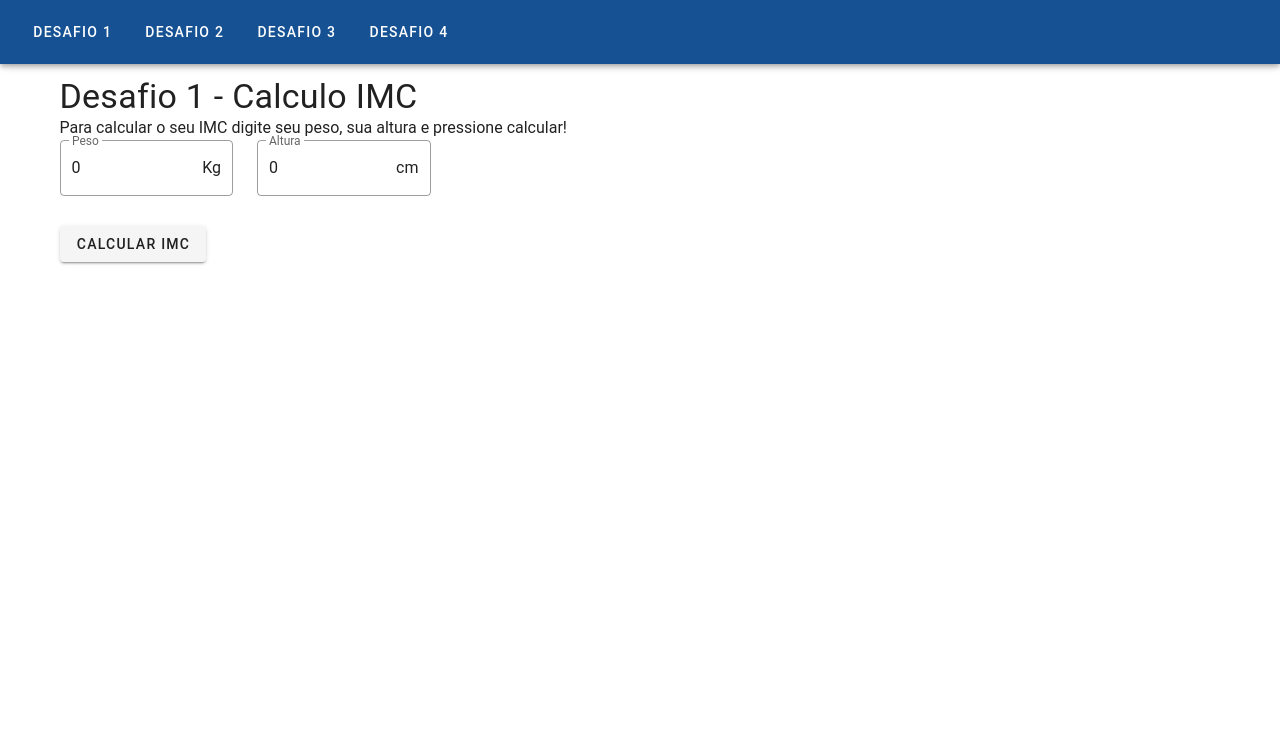
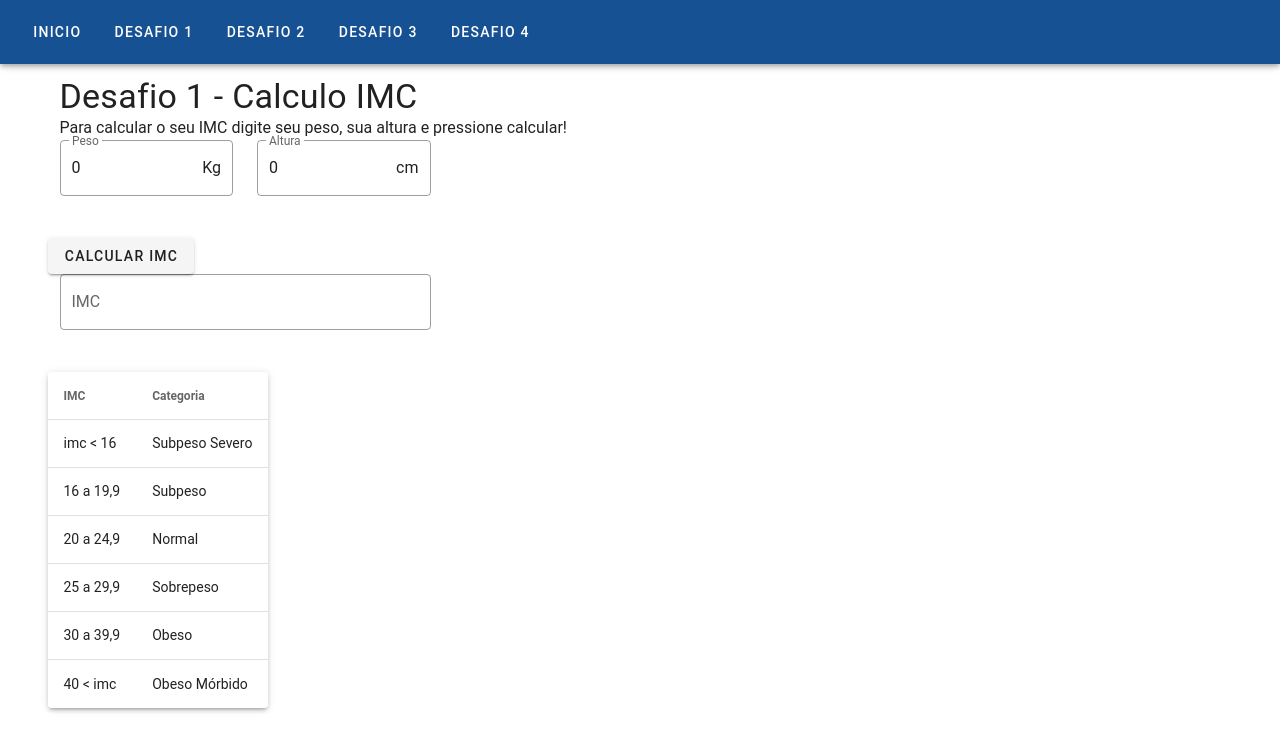
Before and after one commit to GuilhermeFelizardo/mandicTest, a Vue app: page /desafio1 in a window 1280 px wide. Shown: the top 752 px of the page. Built offline with nearby package versions, Linux system fonts and the light colour scheme; a small style sheet from the web is missing.

Commit message:
Melhorias no código

```diff
--- a/package.json
+++ b/package.json
@@ -13,6 +13,7 @@
     "roboto-fontface": "*",
     "vue": "^2.6.10",
     "vue-router": "^3.1.3",
+    "vue-the-mask": "^0.11.1",
     "vuetify": "^2.1.0",
     "vuex": "^3.1.2"
   },
--- a/src/App.vue
+++ b/src/App.vue
@@ -5,6 +5,9 @@
       dark
       color="primary"
     >
+      <v-btn text @click="$router.push(`/`)">
+        Inicio
+      </v-btn>
       <v-btn text @click="irRota(1)">
         Desafio 1
       </v-btn>
--- a/src/router/index.js
+++ b/src/router/index.js
@@ -4,6 +4,11 @@ import VueRouter from 'vue-router'
 Vue.use(VueRouter)
 
 const routes = [
+  {
+    path: '/',
+    name: 'Inicio',
+    component: () => import('../views/Inicio.vue')
+  },
   {
     path: '/desafio1',
     name: 'Desafio 1',
--- a/src/views/Desafio1.vue
+++ b/src/views/Desafio1.vue
@@ -33,32 +33,96 @@
           ></v-text-field>
         </v-col>
       </v-row>
+      <v-row>
+        <v-btn @click="calcularIMC">Calcular IMC</v-btn>
+      </v-row>
     </v-form>
-    <v-btn @click="calcularIMC">Calcular IMC</v-btn>
+    <v-row>
+    <v-col cols="12" md="4">
+      <v-text-field
+        v-model="imcResult"
+        type="string"
+        outlined
+        label="IMC"
+      ></v-text-field>
+    </v-col>
+    </v-row>
+    <v-row>
+    <v-card class='elevation-3'>
+      <v-simple-table>
+
+          <thead>
+            <tr>
+              <th class="text-left">IMC</th>
+              <th class="text-left">Categoria</th>
+            </tr>
+          </thead>
+          <tbody>
+            <tr v-for="item in categoriaIMC" :key="item.imcCategoria">
+              <td>{{ item.imcCategoria }}</td>
+              <td>{{ item.categoria }}</td>
+            </tr>
+          </tbody>
+      </v-simple-table>
+    </v-card>
+    </v-row>
   </v-container>
 </template>
 
 <script>
+
 export default {
+
   data () {
     return {
       form: false,
       rules: [
         value => !!value || 'Campo obrigatorio.',
-        value => (value || '') >= 0 || 'Digite um valor maior que 0'
+        value => value > 0 || 'Digite um valor maior que 0'
       ],
       peso: 0,
-      altura: 0
+      altura: 0,
+      imcResult: '',
+      categoriaIMC: [
+        {
+          imcCategoria: 'imc < 16',
+          categoria: 'Subpeso Severo'
+        },
+        {
+          imcCategoria: '16 a 19,9',
+          categoria: 'Subpeso'
+        },
+        {
+          imcCategoria: '20 a 24,9',
+          categoria: 'Normal'
+        },
+        {
+          imcCategoria: '25 a 29,9',
+          categoria: 'Sobrepeso'
+        },
+        {
+          imcCategoria: '30 a 39,9',
+          categoria: 'Obeso'
+        },
+        {
+          imcCategoria: '40 < imc',
+          categoria: 'Obeso Mórbido'
+        }
+      ]
     }
   },
 
   methods: {
     calcularIMC () {
+      var numbers = /^[0-9]+$/
       if (this.$refs.formIMC.validate()) {
+        if (this.altura.match(numbers)) {
           const peso = parseInt(this.peso)
           const altura = parseInt(this.altura) / 100
+
           let imc = (peso / (altura * altura))
           let categoria = null
+
           imc = imc.toFixed(2)
           switch (!categoria) {
             case (imc < 16):
@@ -80,8 +144,10 @@ export default {
               categoria = 'Obeso Mórbido'
               break
           }
-
-        alert(`Seu IMC é ${imc}, você está na categoria: ${categoria}`)
+          this.imcResult = (`Seu IMC é ${imc}, você está na categoria: ${categoria}`)
+        } else {
+          alert('Digite a altura em centímetros')
+        }
       } else {
         alert('Digite todos os campos.')
       }
--- a/src/views/Desafio2.vue
+++ b/src/views/Desafio2.vue
@@ -7,6 +7,6 @@
 <script>
 
 export default {
-  name: 'Desafio 2'
+
 }
 </script>
--- a/src/views/Desafio3.vue
+++ b/src/views/Desafio3.vue
@@ -21,6 +21,18 @@
       </v-row>
     </v-form>
     <v-btn @click="traduzirTexto">TRADUZIR</v-btn>
+    <br/>
+    <br/>
+    <v-row>
+      <v-col cols="12" md="4">
+        <v-text-field
+          v-model="textoModel"
+          type="string"
+          outlined
+          label="Texto Traduzido"
+        ></v-text-field>
+      </v-col>
+    </v-row>
   </v-container>
 </template>
 
@@ -32,7 +44,8 @@ export default {
       rules: [
         value => !!value || 'Campo obrigatorio.'
       ],
-      texto: null
+      texto: null,
+      textoModel: null
     }
   },
 
@@ -53,7 +66,7 @@ export default {
           textoTraduzido = textoTraduzido.replace('x', '24')
         }
 
-        alert('O texto traduzido para o novo alfabeto é: ' + textoTraduzido)
+        this.textoModel = textoTraduzido
       } else {
         alert('Digite todos os campos!')
       }
--- /dev/null
+++ b/src/views/Inicio.vue
@@ -0,0 +1,14 @@
+<template>
+    <v-container>
+        <br/>
+        <span class="display-1"> Testes DEV Mandic Cloud Solutions - Guilherme Felizardo Reis</span>
+        <br/>
+    </v-container>
+</template>
+
+<script>
+
+export default {
+  name: 'Inicio'
+}
+</script>
```
Also changed, not shown: 1 other file (tests, documents, lock files or other folders). Lines whose indentation alone changed are shown as unchanged.
